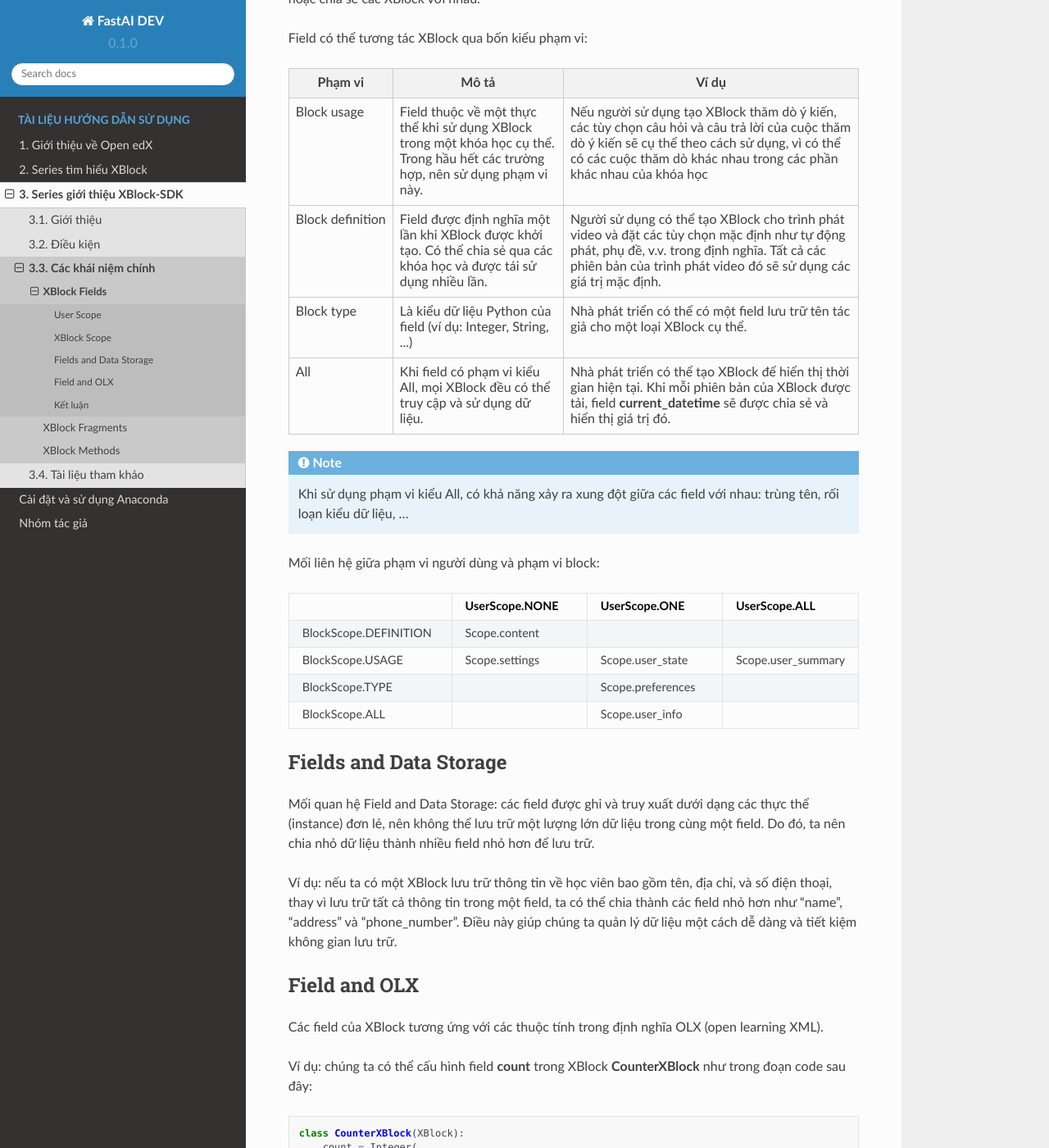
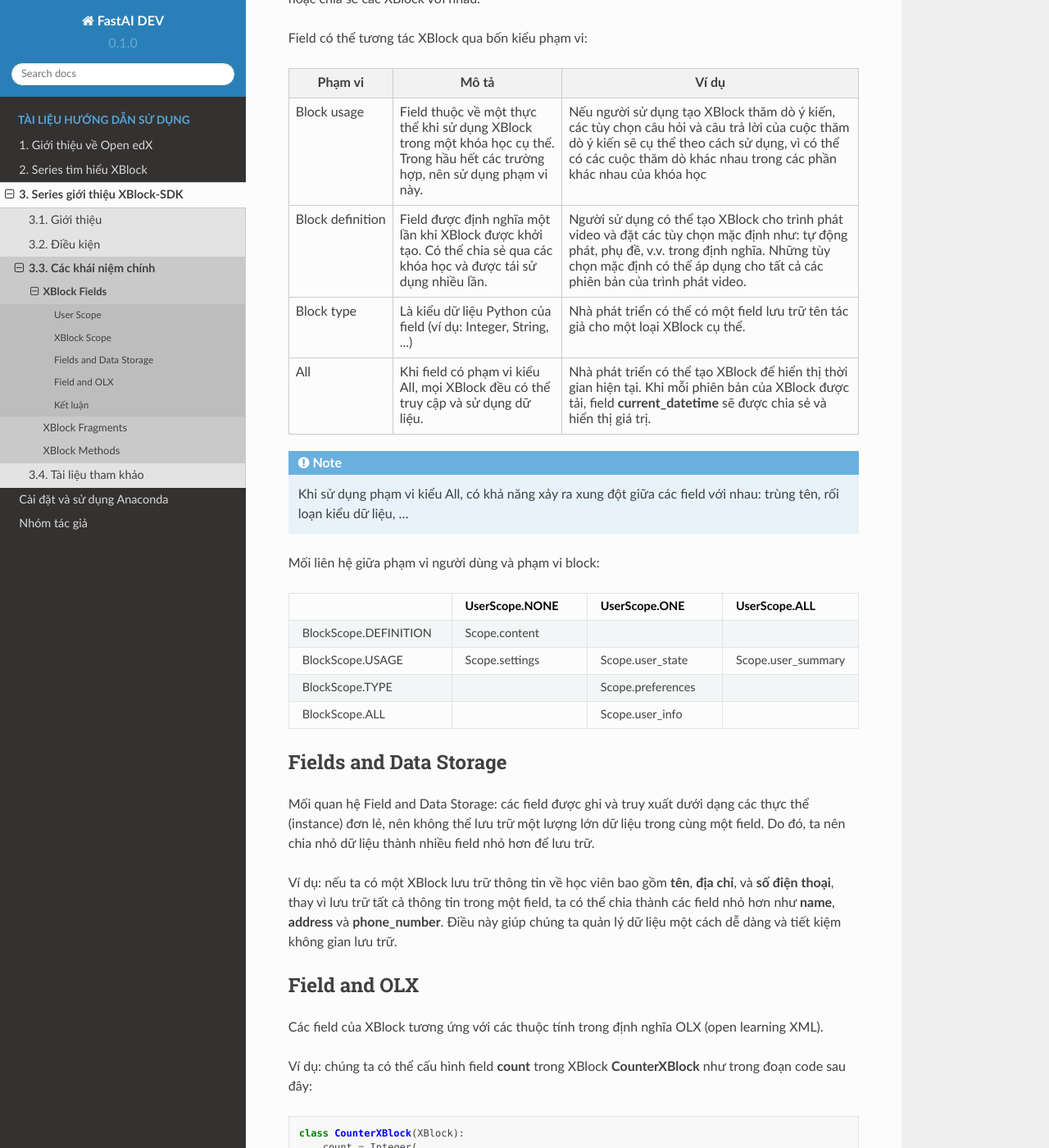
Before and after one commit to duonghuuphuc/edx-tut-v1, a Sphinx documentation site: the page built from docs/source/xblock-field.rst, in a window 1280 px wide and 1400 px high, scrolled down 1278 px. Shown: the whole window at 82% size. Built offline with Sphinx 7.4.7 and the Read the Docs theme 2.0.0, drawn with Linux system fonts in a browser that asks for light colours; some of the changed text lies outside the part shown.

Commit message:
update blog-3 structure

```diff
--- a/docs/source/xblock-field.rst
+++ b/docs/source/xblock-field.rst
@@ -116,7 +116,7 @@ Field có thể tương tác XBlock qua bốn kiểu phạm vi:
         <tr>
           <td style="white-space: nowrap;">Block definition</td>
           <td>Field được định nghĩa một lần khi XBlock được khởi tạo. Có thể chia sẻ qua các khóa học và được tái sử dụng nhiều lần.</td>
-          <td>Người sử dụng có thể tạo XBlock cho trình phát video và đặt các tùy chọn mặc định như tự động phát, phụ đề, v.v. trong định nghĩa. Tất cả các phiên bản của trình phát video đó sẽ sử dụng các giá trị mặc định.</td>
+          <td>Người sử dụng có thể tạo XBlock cho trình phát video và đặt các tùy chọn mặc định như: tự động phát, phụ đề, v.v. trong định nghĩa. Những tùy chọn mặc định có thể áp dụng cho tất cả các phiên bản của trình phát video.</td>
         </tr>
         <tr>
           <td style="white-space: nowrap;">Block type</td>
@@ -126,7 +126,7 @@ Field có thể tương tác XBlock qua bốn kiểu phạm vi:
         <tr>
           <td style="white-space: nowrap;">All</td>
           <td>Khi field có phạm vi kiểu All, mọi XBlock đều có thể truy cập và sử dụng dữ liệu.</td>
-          <td>Nhà phát triển có thể tạo XBlock để hiển thị thời gian hiện tại. Khi mỗi phiên bản của XBlock được tải, field <strong>current_datetime</strong> sẽ được chia sẻ và hiển thị giá trị đó.</td>
+          <td>Nhà phát triển có thể tạo XBlock để hiển thị thời gian hiện tại. Khi mỗi phiên bản của XBlock được tải, field <strong>current_datetime</strong> sẽ được chia sẻ và hiển thị giá trị.</td>
         </tr>
       </tbody>
     </table>
@@ -151,7 +151,7 @@ Fields and Data Storage
 --------------------------------------
 Mối quan hệ Field and Data Storage: các field được ghi và truy xuất dưới dạng các thực thể (instance) đơn lẻ, nên không thể lưu trữ một lượng lớn dữ liệu trong cùng một field. Do đó, ta nên chia nhỏ dữ liệu thành nhiều field nhỏ hơn để lưu trữ.
 
-Ví dụ: nếu ta có một XBlock lưu trữ thông tin về học viên bao gồm tên, địa chỉ, và số điện thoại, thay vì lưu trữ tất cả thông tin trong một field, ta có thể chia thành các field nhỏ hơn như "name", "address" và "phone_number". Điều này giúp chúng ta quản lý dữ liệu một cách dễ dàng và tiết kiệm không gian lưu trữ.
+Ví dụ: nếu ta có một XBlock lưu trữ thông tin về học viên bao gồm **tên**, **địa chỉ**, và **số điện thoại**, thay vì lưu trữ tất cả thông tin trong một field, ta có thể chia thành các field nhỏ hơn như **name**, **address** và **phone_number**. Điều này giúp chúng ta quản lý dữ liệu một cách dễ dàng và tiết kiệm không gian lưu trữ.
 
 Field and OLX
 -------------------
```
Also changed, not shown: other parts of docs/source/xblock-field.rst (+3 -3 lines).
